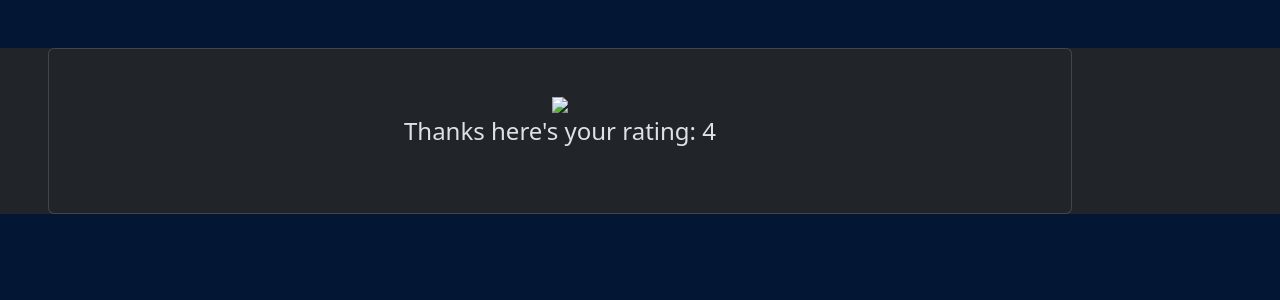
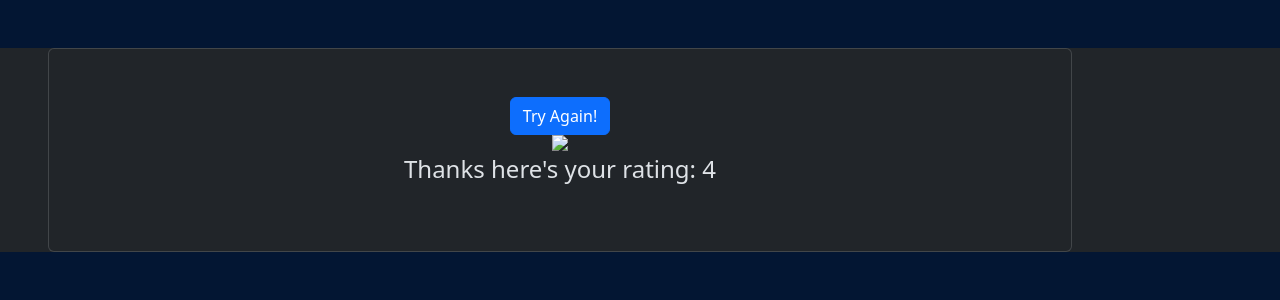
Before and after one commit to dingkeyan93/Intrinsic-Image-Popularity, a Django app: template IIPA/imageRater/templates/imageRater/post-rate.html in a window 1280 px wide. Shown: the top 300 px of the page. Run offline with Django 4.2, Linux system fonts and the light colour scheme; the template is opened without the code that fills it: most values are stand-ins (such as "Sample title", 1, 10 or a date in 2020); parts of the project's set-up code (start-up, migrations or seed data) failed here and were passed over; some libraries are stand-ins or nearby versions.

Commit message:
feat: add back button

```diff
--- a/IIPA/imageRater/templates/imageRater/post-rate.html
+++ b/IIPA/imageRater/templates/imageRater/post-rate.html
@@ -17,6 +17,9 @@
   </head>
   <body>
     <div class="d-flex flex-column align-items-center justify-items-center p-5 card rater-form">
+        <button type="button" class="btn btn-primary" onclick="()=>{history.back()}">
+          Try Again!
+        </button>
        <img src={{url}} class="img-fluid">
        <p class="fs-4"> Thanks here's your rating: {{ rating }} </p>
     </div>
```
